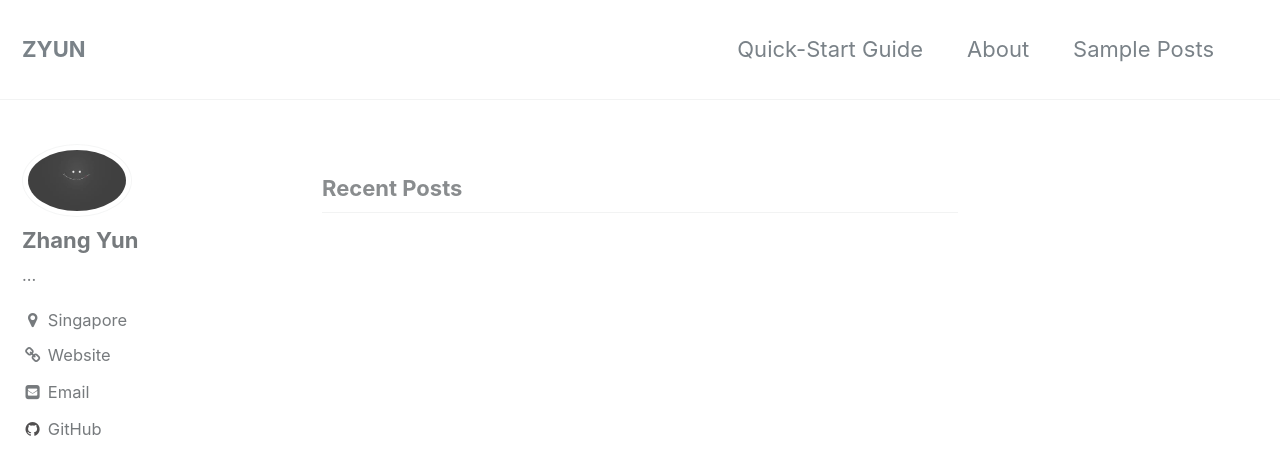
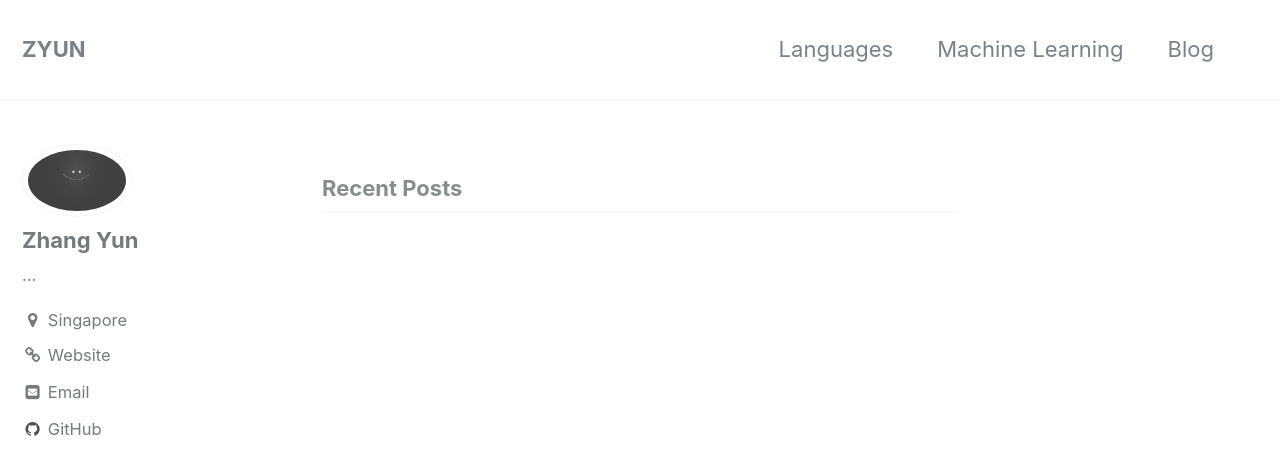
Before and after one commit to zyunsg/zyun, a Jekyll site: the page built from index.html, in a window 1280 px wide and 900 px high. Shown: the top 475 px of the window. Built offline with Jekyll 4.4.1, drawn with Linux system fonts in a browser that asks for light colours; the list of posts is cut into pages by our own code.

Commit message:
Update navigation.yml

```diff
--- a/_data/navigation.yml
+++ b/_data/navigation.yml
@@ -1,10 +1,10 @@
 # main links
 main:
-  - title: "Quick-Start Guide"
-    url: https://mmistakes.github.io/minimal-mistakes/docs/quick-start-guide/
-  - title: "About"
-    url: https://mmistakes.github.io/minimal-mistakes/about/
-  - title: "Sample Posts"
+  - title: "Languages"
+    url: https://zyunsg.github.io/zyun/docs/01_languages.md/
+  - title: "Machine Learning"
+    url: https://zyunsg.github.io/zyun/docs/02_machine_learning.md/
+  - title: "Blog"
     url: /year-archive/
   # - title: "Sample Collections"
   #   url: /collection-archive/
```
